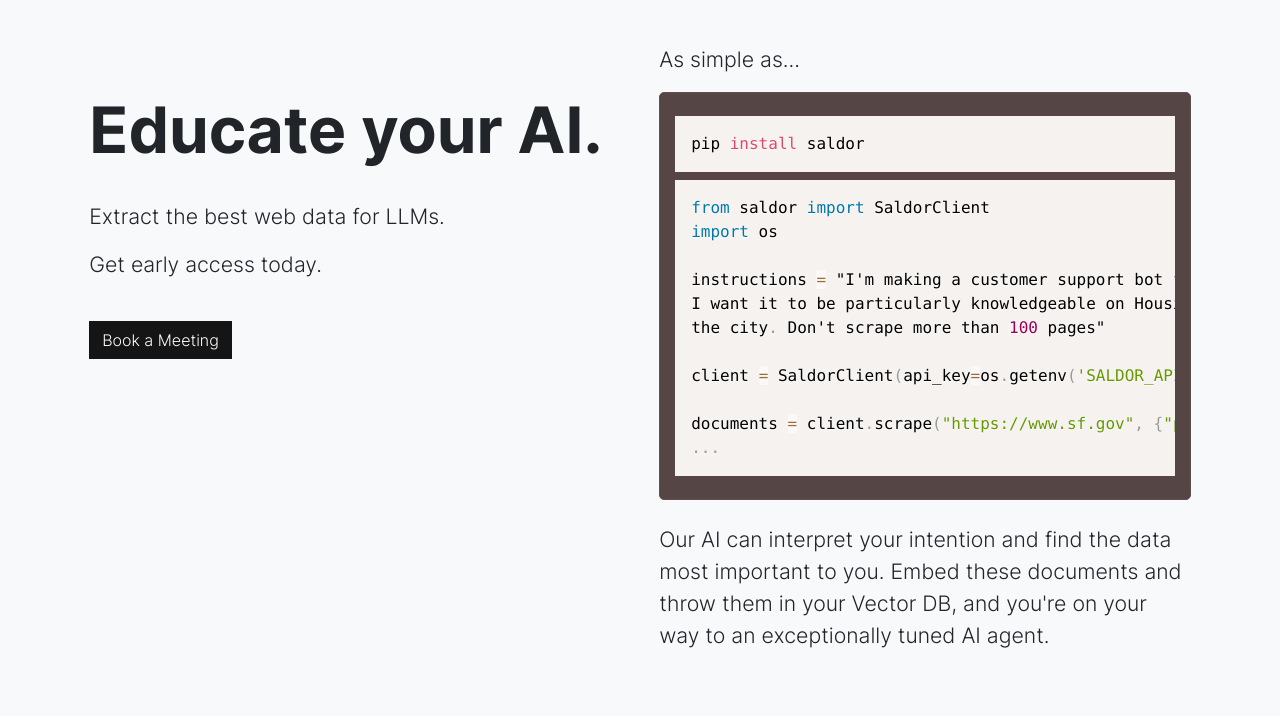
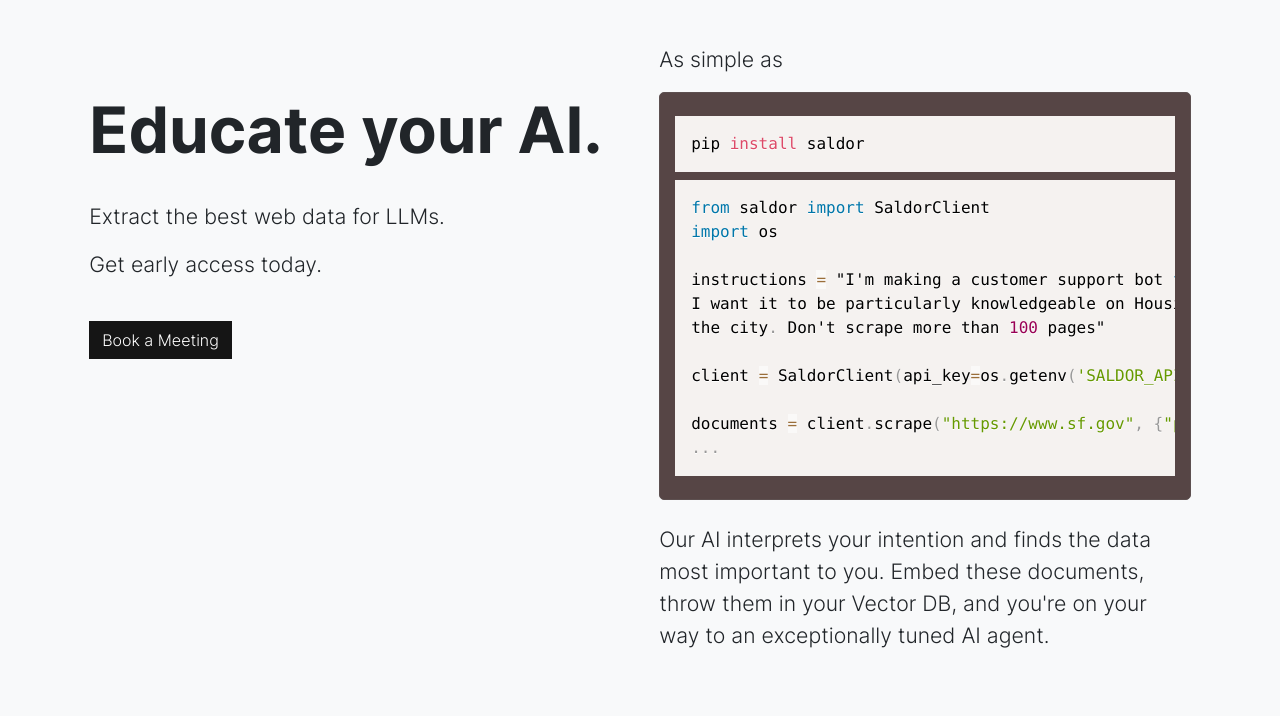
Before and after one commit to blacob/saldorsite, a plain HTML site: page index.html in a window 1280 px wide. Shown: the part 84-800 px from the top of the page. Drawn offline with nearby package versions, Linux system fonts and the light colour scheme.

Commit message:
word tuning

```diff
--- a/index.html
+++ b/index.html
@@ -107,7 +107,7 @@
             <a href="https://cal.com/team/saldor/intro" class="btn btn-primary">Book a Meeting</a>
           </div>
           <div class="col-lg-6 py-vh-6 position-relative" data-aos="fade-right">
-            <p class="lead">As simple as... </p>
+            <p class="lead">As simple as </p>
             <div class="code-box">
               <pre><code class="language-bash">pip install saldor</code></pre>
               <pre class="language-python"><code>from saldor import SaldorClient
@@ -124,7 +124,7 @@ documents = client.scrape("https://www.sf.gov", {"prompt": instructions})
 </code></pre>
             </div>
           <br>
-          <p class="lead">Our AI can interpret your intention and find the data most important to you. Embed these documents and throw them in your Vector DB, and you're on your way to an exceptionally tuned AI agent. </p>
+          <p class="lead">Our AI interprets your intention and finds the data most important to you. Embed these documents, throw them in your Vector DB, and you're on your way to an exceptionally tuned AI agent. </p>
           </div>
         </div>
       </div>
```
